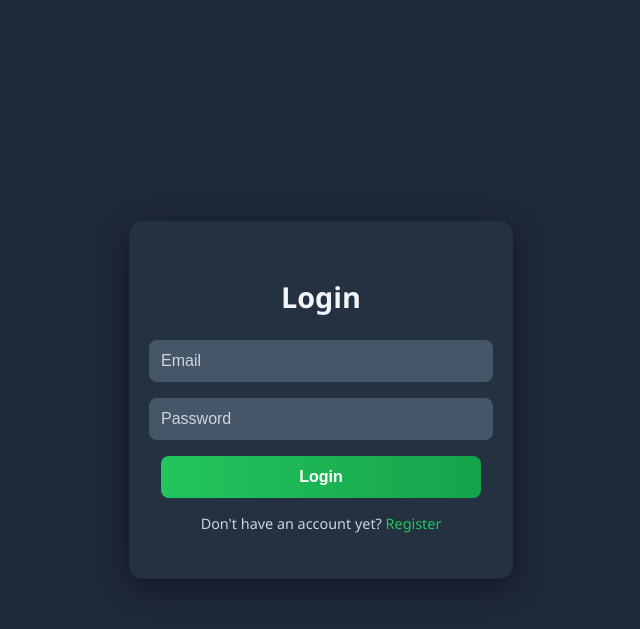
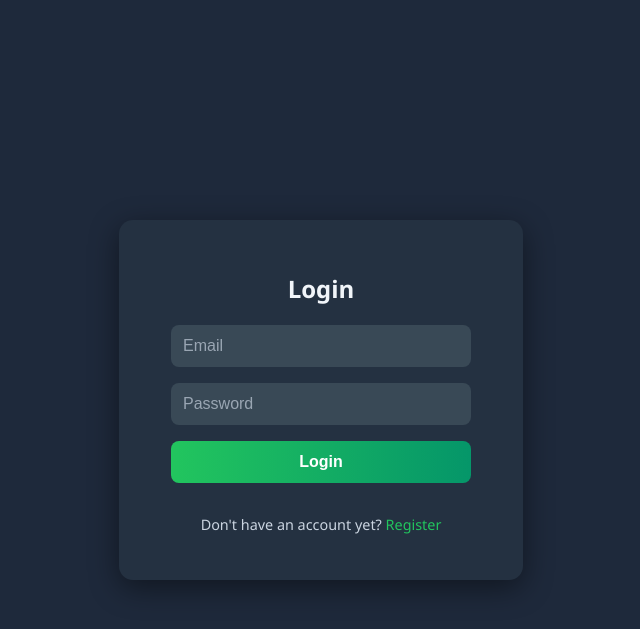
Before and after one commit to EduardBogoslovtcev/Project-WebDeb2-RRC, a PHP site: page / in a window 1280 px wide. Shown: the top 629 px of the page, without its empty margins (319-959 px from the left). Run offline with PHP 8.4, Linux system fonts and the light colour scheme.

Commit message:
add javascript to change between login and register

```diff
--- a/index.php
+++ b/index.php
@@ -7,12 +7,24 @@
   <link rel="stylesheet" href="styles.css?v=<?php echo time(); ?>">
 </head>
 <body>
-    <form action="login_action.php" method="POST">
+    <form action="login_action.php" method="POST" class="form-box active" id="login_form">
       <h2>Login</h2>
       <input type="email" name="email" placeholder="Email" required />
       <input type="password" name="password" placeholder="Password" required />
       <button type="submit" name="login">Login</button>
-        <p>Don't have an account yet? <a href="#">Register</a></p>
+      <p>Don't have an account yet? <a href="#" onclick="showForm('register_form')">Register</a></p>
     </form>
+
+    <form action="register_action.php" method="POST" class="form-box" id="register_form">
+      <h2>Register</h2>
+      <input type="text" name="username" placeholder="Username" required />
+      <input type="email" name="email" placeholder="Email" required />
+      <input type="password" name="password" placeholder="Password" required />
+      <input type="password" name="password" placeholder="Repeat password" required />
+      <button type="submit" name="Register">Register</button>
+      <p>Already have an account? <a href="#" onclick="showForm('login_form')">Login</a></p>
+    </form>
+
+    <script src="showForm.js"></script>
 </body>
 </html>
--- /dev/null
+++ b/showForm.js
@@ -0,0 +1,6 @@
+function showForm(formID) {
+    document
+        .querySelectorAll(".form-box")
+        .forEach((form) => form.classList.remove("active"));
+    document.getElementById(formID).classList.add("active");
+}
--- a/styles.css
+++ b/styles.css
@@ -1,79 +1,63 @@
-/* Overall page layout */
 body {
-    background-color: #1e293b; /* dark greyish blue */
+    background-color: #1e293b;
     font-family: "Segoe UI", Tahoma, Geneva, Verdana, sans-serif;
     height: 100vh;
     margin: 0;
 
-    /* center the form */
     display: flex;
     justify-content: center;
     align-items: center;
     color: #f1f5f9;
 }
 
-/* Form box */
-form {
-    width: 320px;
+.form-box {
+    width: 340px;
     padding: 2rem;
     border-radius: 14px;
-    background-color: #243141; /* slightly lighter than body */
+    background-color: #243141;
     box-shadow: 0 8px 30px rgba(0, 0, 0, 0.45);
     text-align: center;
-    display: flex;
     flex-direction: column;
     align-items: center;
+    display: none;
 }
 
-/* Heading */
-form h2 {
-    margin-bottom: 1.5rem;
-    font-size: 1.8rem;
-    font-weight: 600;
+.form-box.active {
+    display: flex;
 }
 
-/* Inputs */
-form input {
-    display: block;
+form input,
+form button {
     width: 100%;
+    max-width: 300px;
+    box-sizing: border-box;
+    padding: 0.75rem;
     margin-bottom: 1rem;
-    padding: 0.75rem;
+    border-radius: 8px;
     border: none;
-    border-radius: 0.5rem;
-    background-color: #475569;
-    color: #f1f5f9;
     font-size: 1rem;
-    outline: none;
-    transition: background-color 0.3s ease;
 }
 
+form input {
+    background: #394956;
+    color: #e6eef6;
+    outline: none;
+}
 form input::placeholder {
-    color: #cbd5e1;
+    color: #9aa6b3;
 }
 
-form input:focus {
-    background-color: #64748b;
+form button {
+    background: linear-gradient(90deg, #22c55e, #059669);
+    color: #fff;
+    font-weight: 600;
+    cursor: pointer;
+    transition: opacity 0.2s ease;
+}
+form button:hover {
+    opacity: 0.95;
 }
 
-/* Gradient button */
-form button {
-    width: 100%;
-    padding: 0.75rem;
-    background: linear-gradient(90deg, #22c55e, #16a34a);
-    color: white;
-    border: none;
-    border-radius: 0.5rem;
-    font-size: 1rem;
-    font-weight: 600;
-    cursor: pointer;
-    transition: opacity 0.3s ease;
-}
-
-form button:hover {
-    opacity: 0.9;
-}
-
-/* Bottom text */
 form p {
     margin-top: 1rem;
     font-size: 0.9rem;
```
Lines whose indentation alone changed are shown as unchanged.
